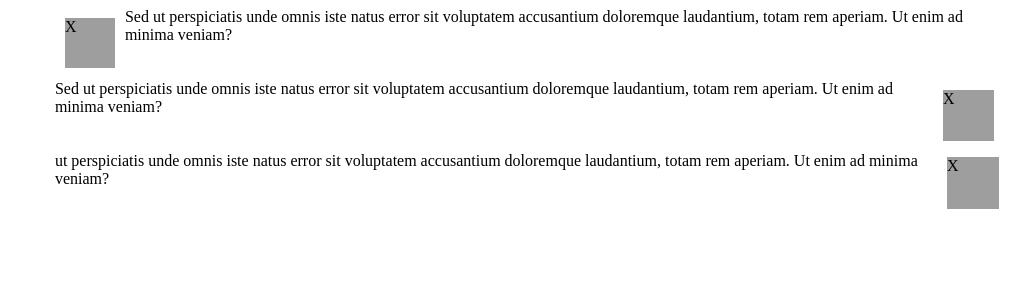
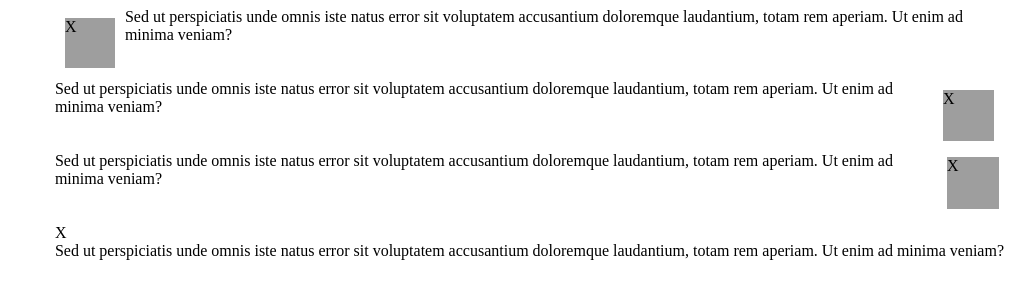
Before and after one commit to knightmoves-schools/018-floating-hashyyazzie, a website: page index.html in a window 1280 px wide. Shown: the whole page, without its empty margins (268-1280 px from the left). Drawn offline with Linux system fonts and the light colour scheme; grey boxes are pictures that could not be loaded.

Commit message:
Update index.html
change

```diff
--- a/index.html
+++ b/index.html
@@ -33,10 +33,19 @@
     <br><br>
 
     <div class="default">X</div>
-    <div> ut perspiciatis unde omnis iste natus
+    <div> Sed ut perspiciatis unde omnis iste natus
         error sit voluptatem accusantium doloremque
         laudantium, totam rem aperiam. Ut enim ad minima veniam?
     </div>
+    <br><br>
+    <div class="below">X</div>
+    <div>
+        Sed ut perspiciatis unde omnis iste natus
+        error sit voluptatem accusantium doloremque
+        laudantium, totam rem aperiam. Ut enim ad minima veniam?
+    </div>
+
+
 </body>
 
 </html>
```
